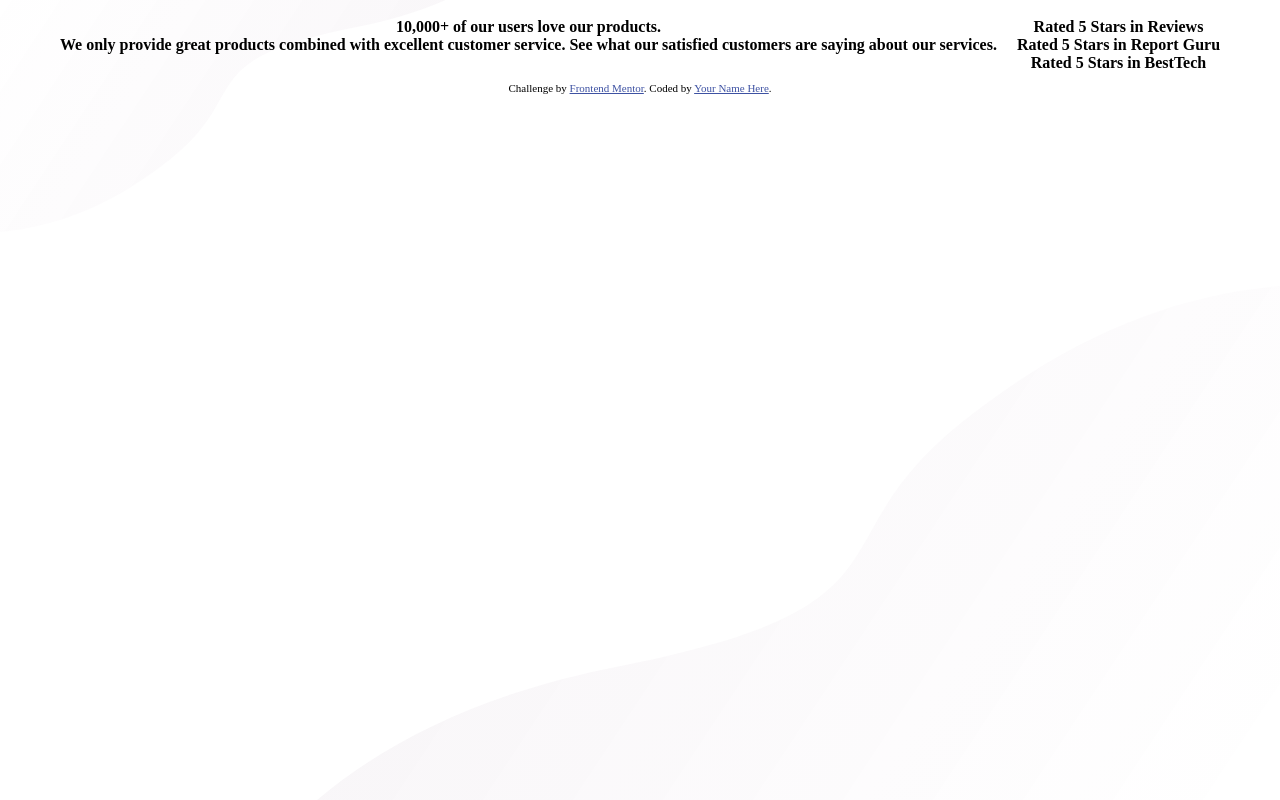
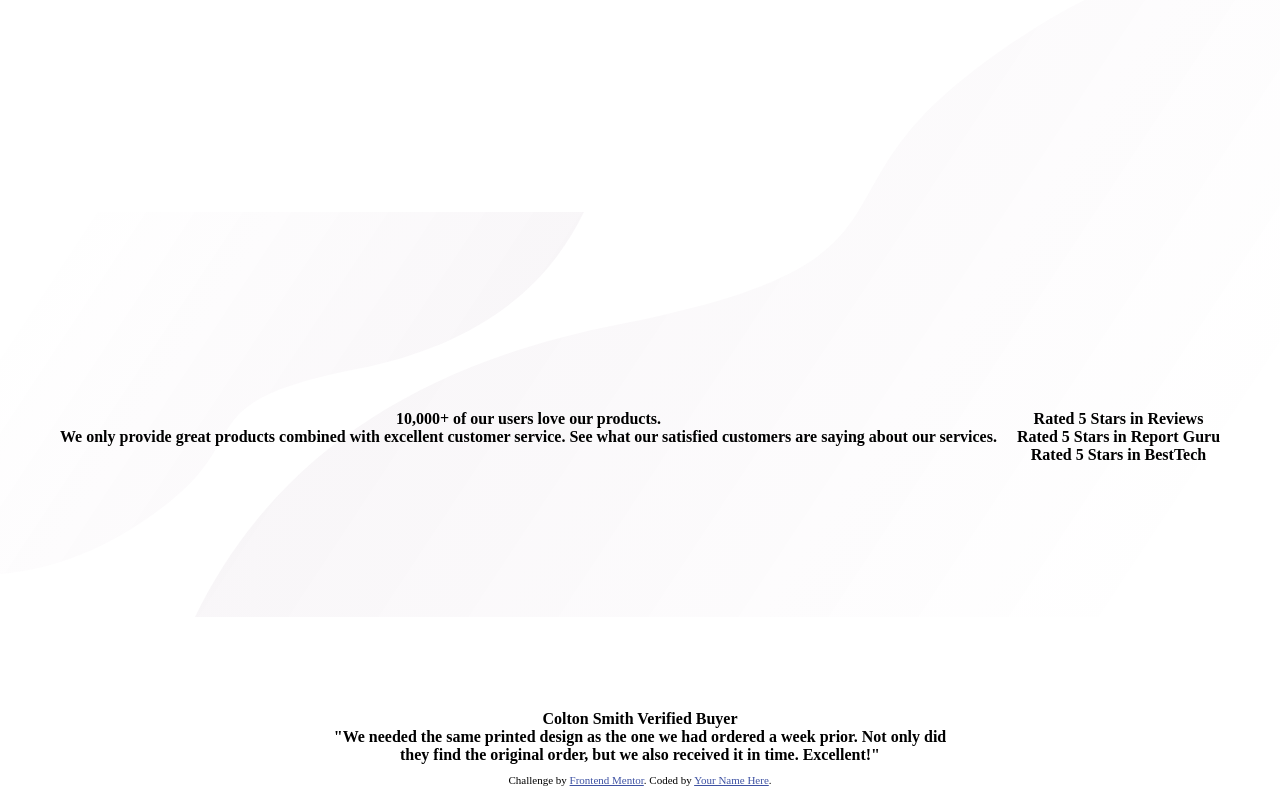
Before and after one commit to tomask98/Frontend-mentor3, a plain HTML site: page index.html in a window 1280 px wide. Drawn offline with Linux system fonts and the light colour scheme.

Commit message:
se agrego un article para las 3 cards de abajo

```diff
--- a/index.html
+++ b/index.html
@@ -38,7 +38,24 @@
 
             </div> <!--fin contenedor 2-->
 
-      </section> <!--fin section padre-->
+            <article class="cont-cards">
+              <div class="card1"> <!--padre cards-->
+                <div class="name">
+                  Colton Smith <span>Verified Buyer</span>
+                </div>
+                <div class="text-card">
+                  <p >"We needed the same printed design as the one we had ordered a week prior.
+                    Not only did they find the original order, but we also received it in time.
+                    Excellent!"</p>
+                </div>
+              </div>
+              <div class="card2"></div>
+              <div class="card3"></div>
+
+
+            </article>
+
+          </section> <!--fin section padre-->
 
 
     </main>
--- a/styles.css
+++ b/styles.css
@@ -8,7 +8,11 @@
 --Light-Grayish-Magenta: hsl(300, 24%, 96%);
 --White: hsl(0, 0%, 100%);
 }
-
+*{
+  padding: 0;
+  margin:0 ;
+  box-sizing: border-box;
+}
 body
 {
 
@@ -27,10 +31,22 @@ section{
   font-weight: bold;
   text-align: center;
   justify-content: center;
+  margin-top: 50vh;
 
 }
 section > * {
   padding: 10px;
+
+}
+
+.cont-cards{
+display: flex;
+flex-direction: column;
+justify-content: end;
+height: 300px;
+width: 50%;
+}
+.card1{
 
 }
 
```
